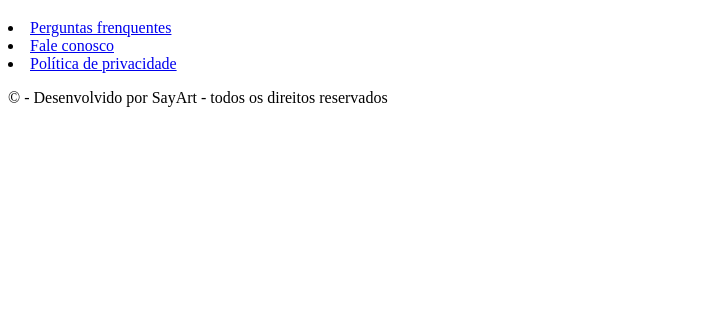
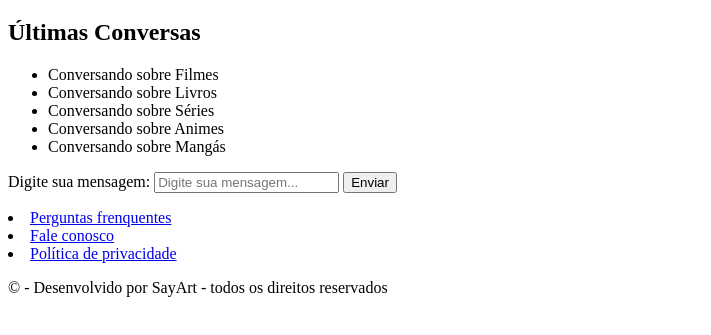
Before and after one commit to annalaudaress/SayArt, a plain HTML site: page src/chats.html in a window 1280 px wide. Shown: the part 87-422 px from the top of the page, without its empty margins (0-711 px from the left). Drawn offline with Linux system fonts and the light colour scheme.

Commit message:
acrescentando o codigo html da tela de chat

```diff
--- a/src/chats.html
+++ b/src/chats.html
@@ -32,8 +32,31 @@
     <div class="main">
 
         <h1>Converse com seus amigos sobre filmes e livros!</h1>
+        <div id="chat-layout">
+            <div id="recent-conversations">
+                <h2>Últimas Conversas</h2>
+                <ul>
+                    <li>Conversando sobre Filmes</li>
+                    <li>Conversando sobre Livros</li>
+                    <li>Conversando sobre Séries</li>
+                    <li>Conversando sobre Animes</li>
+                    <li>Conversando sobre Mangás</li>
+                </ul>
+            </div>
+            <div id="chat-container">
+                <div id="messages">
+                    <!-- As mensagens aparecerão aqui -->
+                </div>
+                <div id="new-message">
+                    <label for="message-input">Digite sua mensagem:</label>
+                    <input type="text" id="message-input" placeholder="Digite sua mensagem...">
+                    <button type="button">Enviar</button>
+                </div>
+            </div>
+        </div>
 
     </div>
+
 
     <!--
     @Author: Adriano Maciel
```
